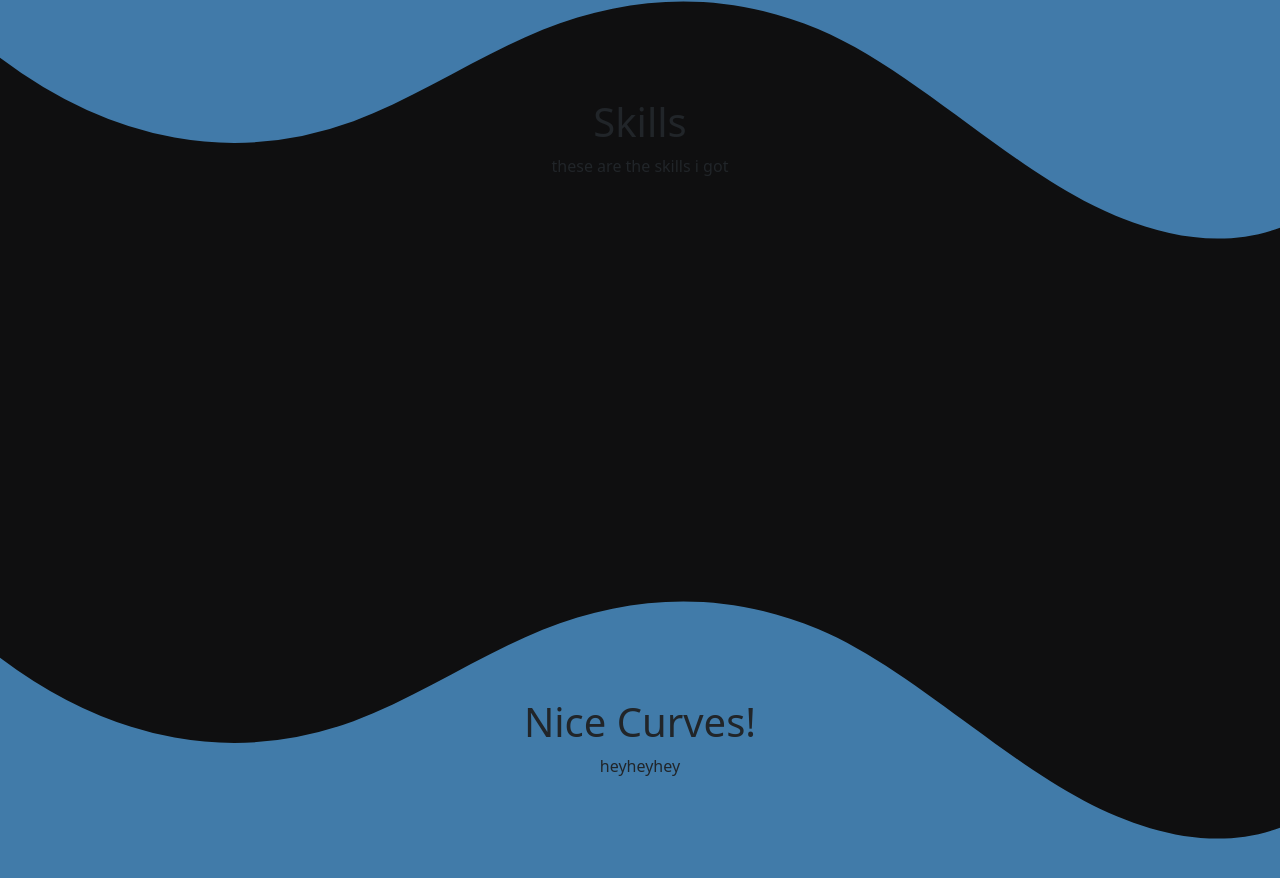
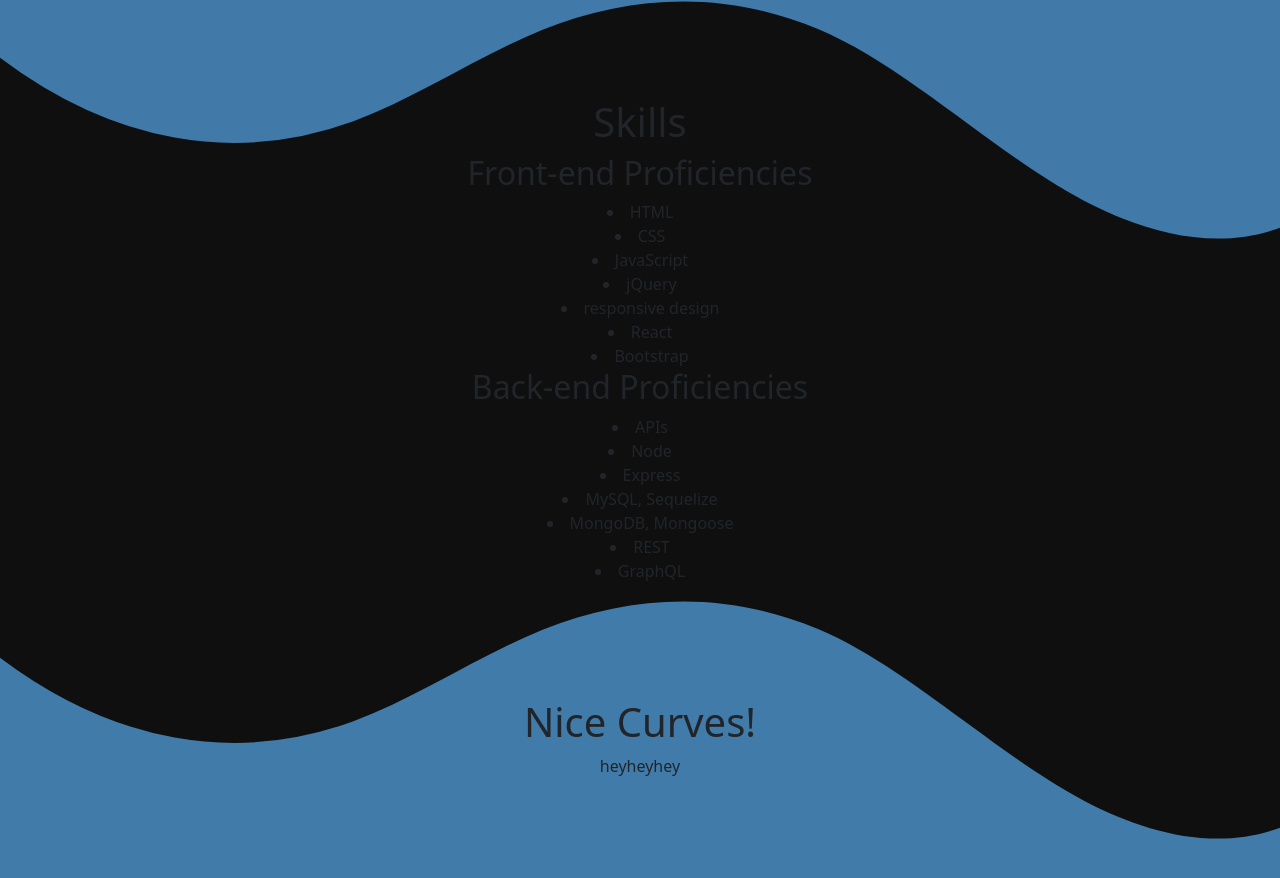
Before and after one commit to SIN88/react-portfolio, a React (Create React App) app: page / in a window 1280 px wide. Shown: the part 2068-2946 px from the top of the page. Built offline with nearby package versions, Linux system fonts and the light colour scheme.

Commit message:
added skills

```diff
--- a/src/components/Skills/index.js
+++ b/src/components/Skills/index.js
@@ -1,9 +1,27 @@
 const Skills=()=>{
     return  <>
 <h1 id ="Skills">Skills</h1>
-<p>
- these are the skills i got
-</p>
+<h2>Front-end Proficiencies</h2>
+          <li>HTML</li>
+          <li>CSS</li>
+          <li>JavaScript</li>
+          <li>jQuery</li>
+          <li>responsive design</li>
+          <li>React</li>
+          <li>Bootstrap</li>
+
+          <h2>Back-end Proficiencies</h2>
+
+          <li>APIs</li>
+          <li>Node</li>
+          <li>Express</li>
+          <li>MySQL, Sequelize</li>
+          <li>MongoDB, Mongoose</li>
+          <li>REST</li>
+          <li>GraphQL</li>
+
+
+
 </>
 }
 
```
